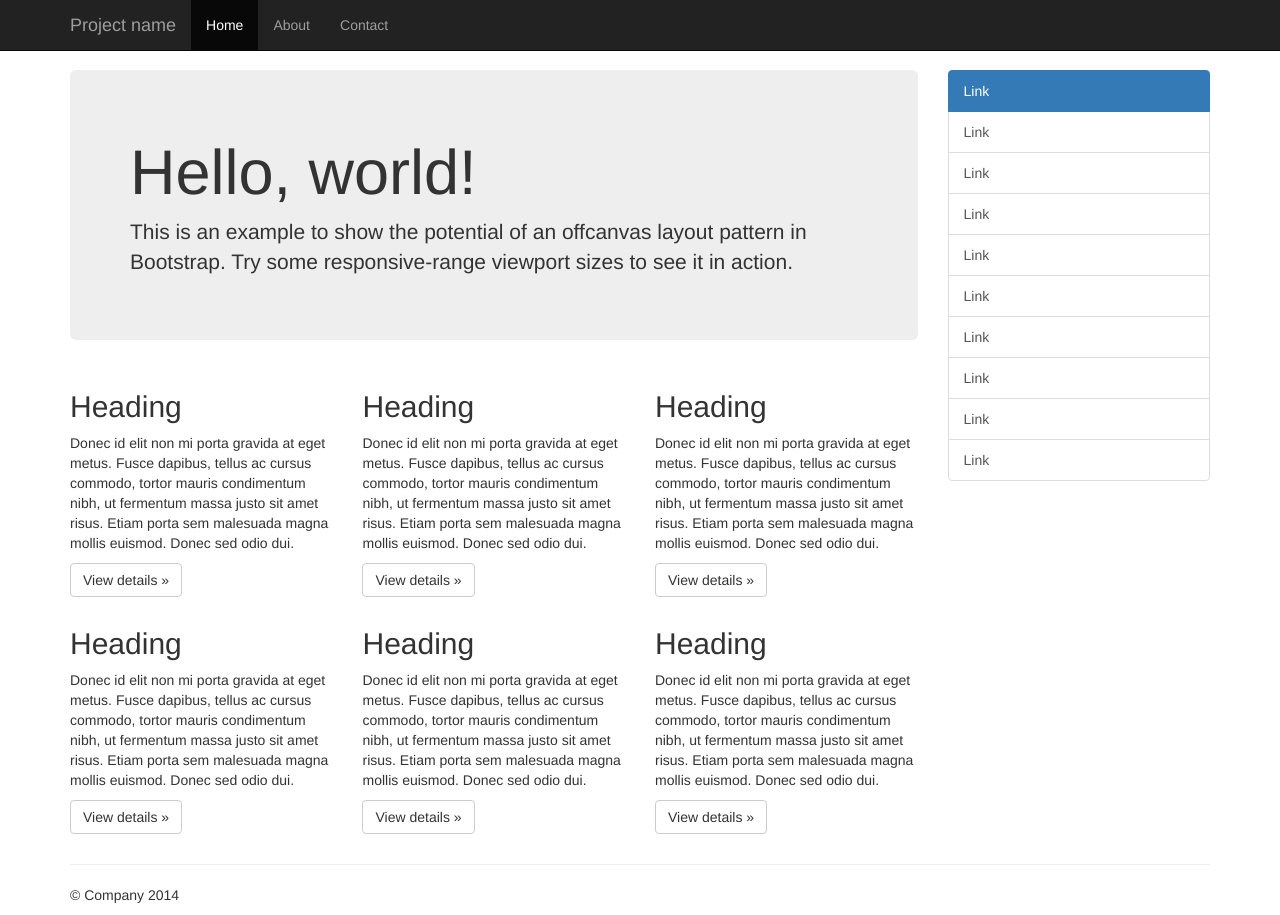
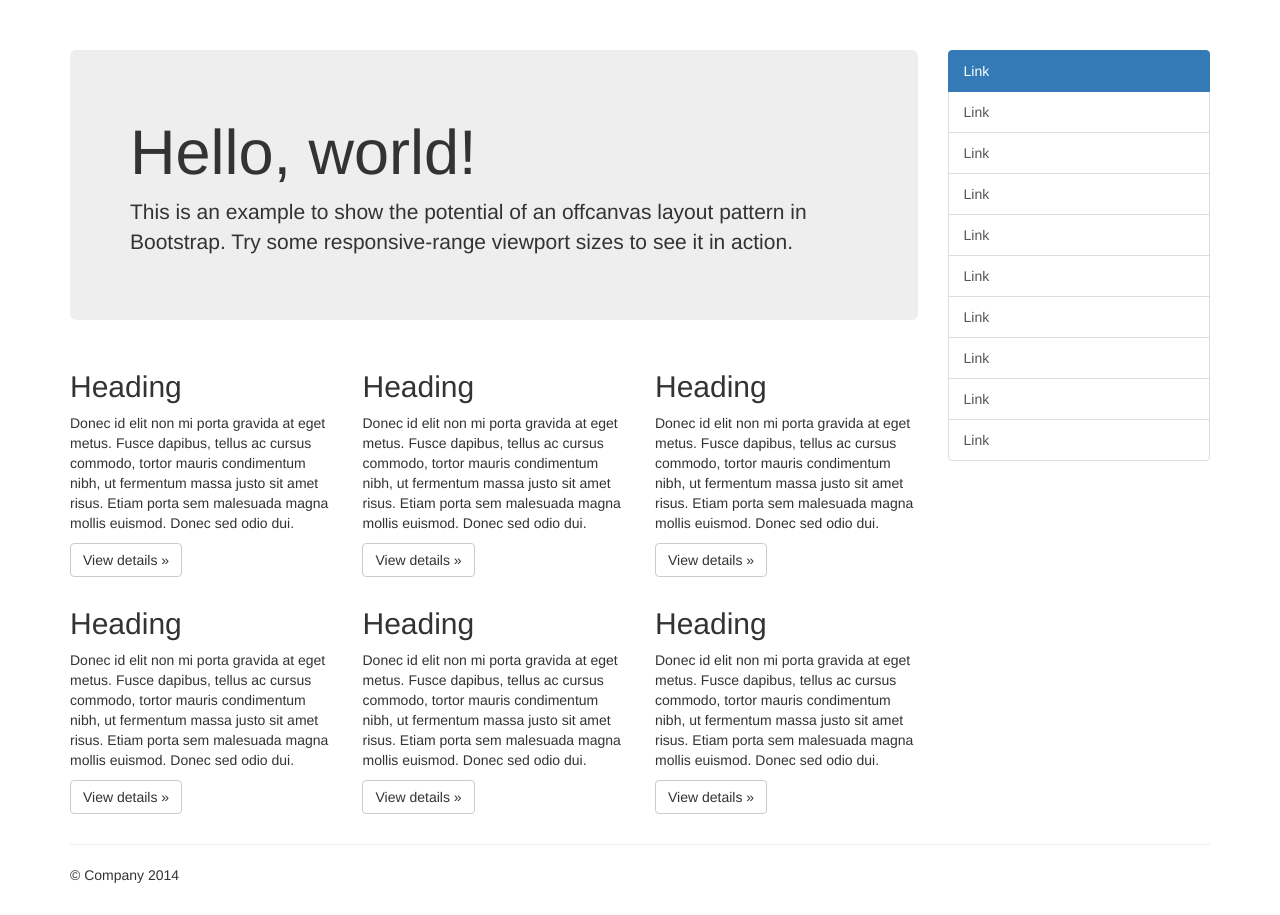
Before and after one commit to alpercanatan/bitirmeprojesi, a PHP site: page / in a window 1280 px wide. Run offline with PHP 8.4, Linux system fonts and the light colour scheme; some libraries are stand-ins or nearby versions.

Commit message:
deleted navbar

```diff
--- a/css/style.css
+++ b/css/style.css
@@ -1,3 +1,3 @@
 #main {
-	margin-top: 70px;
+	margin-top: 50px;
 }
--- a/index.html
+++ b/index.html
@@ -12,33 +12,6 @@
 </head>
 
 <body>
-    <nav class="navbar navbar-fixed-top navbar-inverse" role="navigation">
-        <div class="container">
-            <div class="navbar-header">
-                <button type="button" class="navbar-toggle collapsed" data-toggle="collapse" data-target="#navbar" aria-expanded="false" aria-controls="navbar">
-                    <span class="sr-only">Toggle navigation</span>
-                    <span class="icon-bar"></span>
-                    <span class="icon-bar"></span>
-                    <span class="icon-bar"></span>
-                </button>
-                <a class="navbar-brand" href="#">Project name</a>
-            </div>
-            <div id="navbar" class="collapse navbar-collapse">
-                <ul class="nav navbar-nav">
-                    <li class="active"><a href="#">Home</a>
-                    </li>
-                    <li><a href="#about">About</a>
-                    </li>
-                    <li><a href="#contact">Contact</a>
-                    </li>
-                </ul>
-            </div>
-            <!-- /.nav-collapse -->
-        </div>
-        <!-- /.container -->
-    </nav>
-    <!-- /.navbar -->
-
     <div id="main" class="container">
 
         <div class="row row-offcanvas row-offcanvas-right">
```
